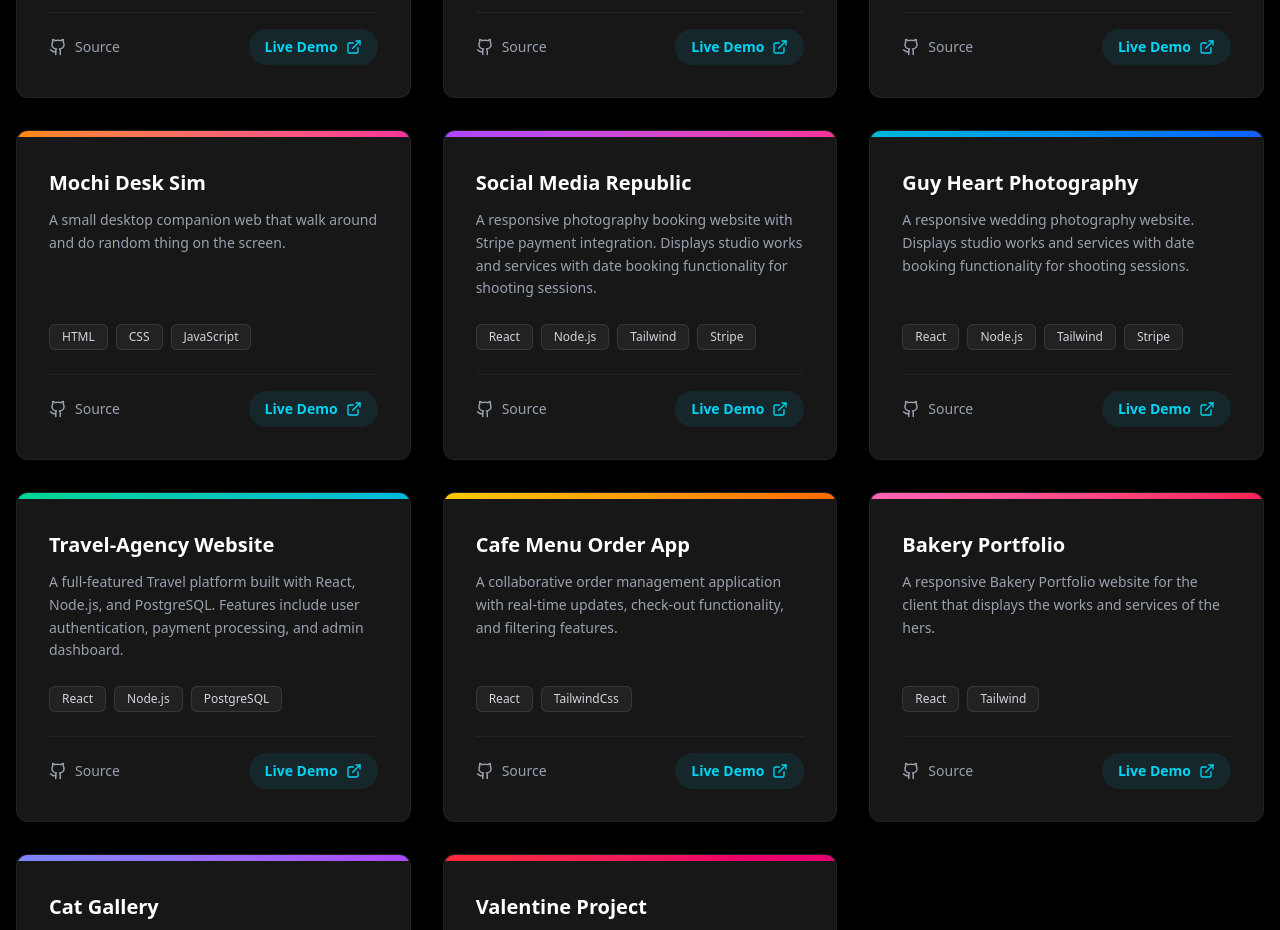
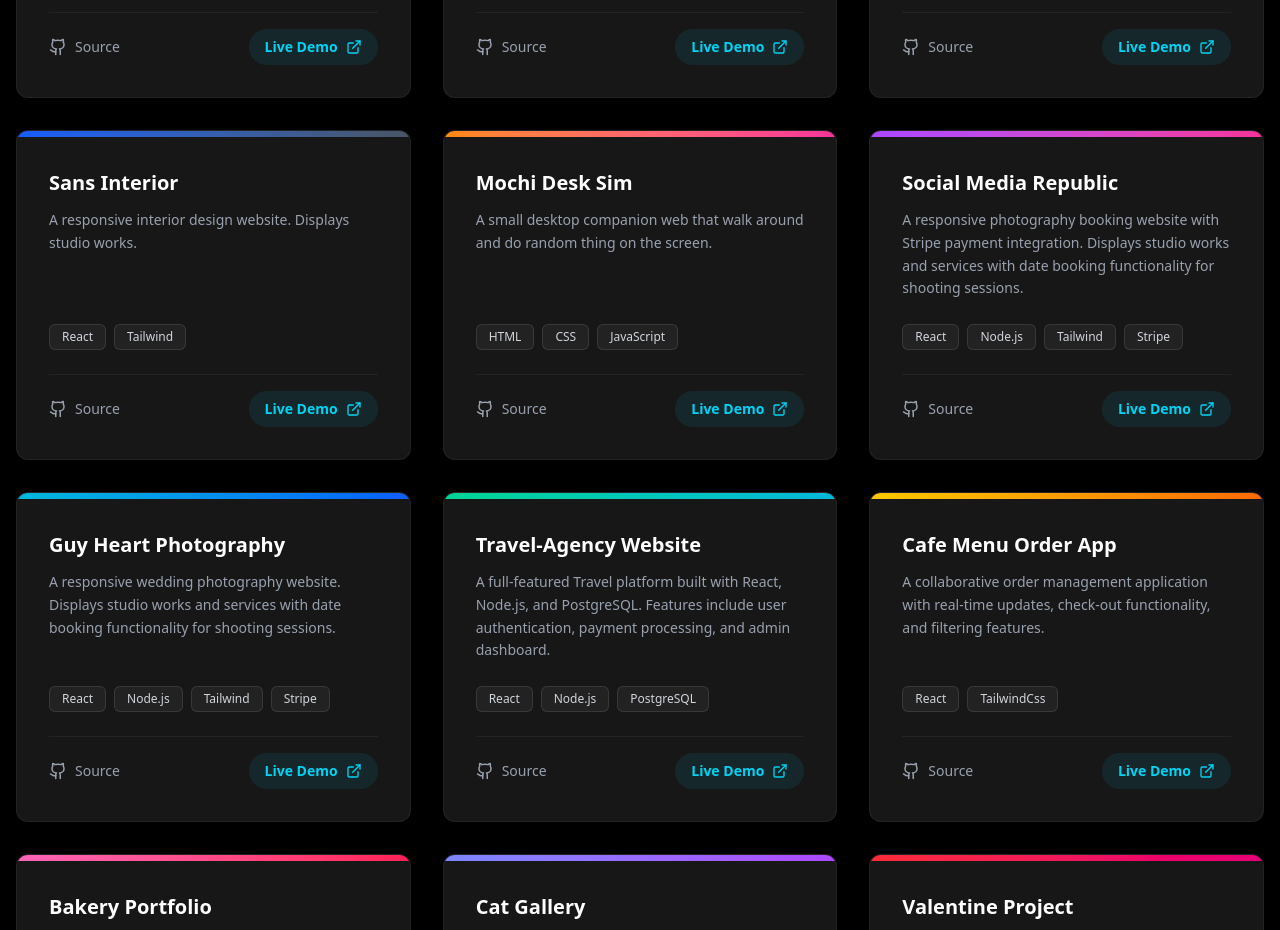
Before and after one commit to Lin18210/Lin_Portfolio, a React (Vite) app in the folder my_portfolio/: page / in a window 1280 px wide. Shown: the part 2680-3610 px from the top of the page. Built offline with nearby package versions, Linux system fonts and the light colour scheme.

Commit message:
new project

```diff
--- a/my_portfolio/src/App.jsx
+++ b/my_portfolio/src/App.jsx
@@ -93,6 +93,14 @@ export default function Portfolio() {
       githubUrl: "https://github.com/Lin18210/Guy_Chatbot",
       liveUrl: "https://guy-chatbot.onrender.com",
       gradient: "from-blue-600 to-violet-600"
+    },
+    {
+      title: "Sans Interior",
+      description: "A responsive interior design website. Displays studio works.",
+      technologies: ["React", "Tailwind"],
+      githubUrl: "https://github.com/Lin18210/Sans_Interior",
+      liveUrl: "https://sans-interior.vercel.app/",
+      gradient: "from-blue-600 to-gray-600"
     },
     {
       title: "Mochi Desk Sim",
```
